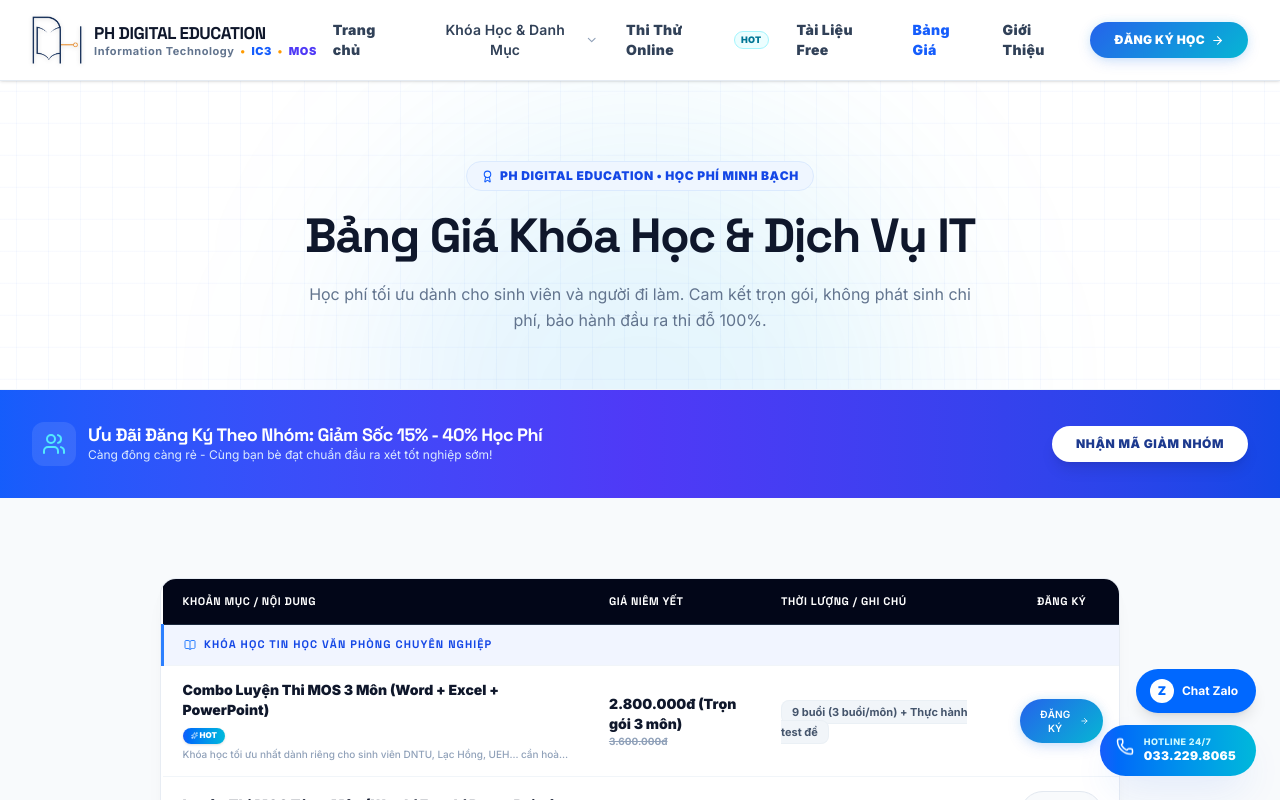
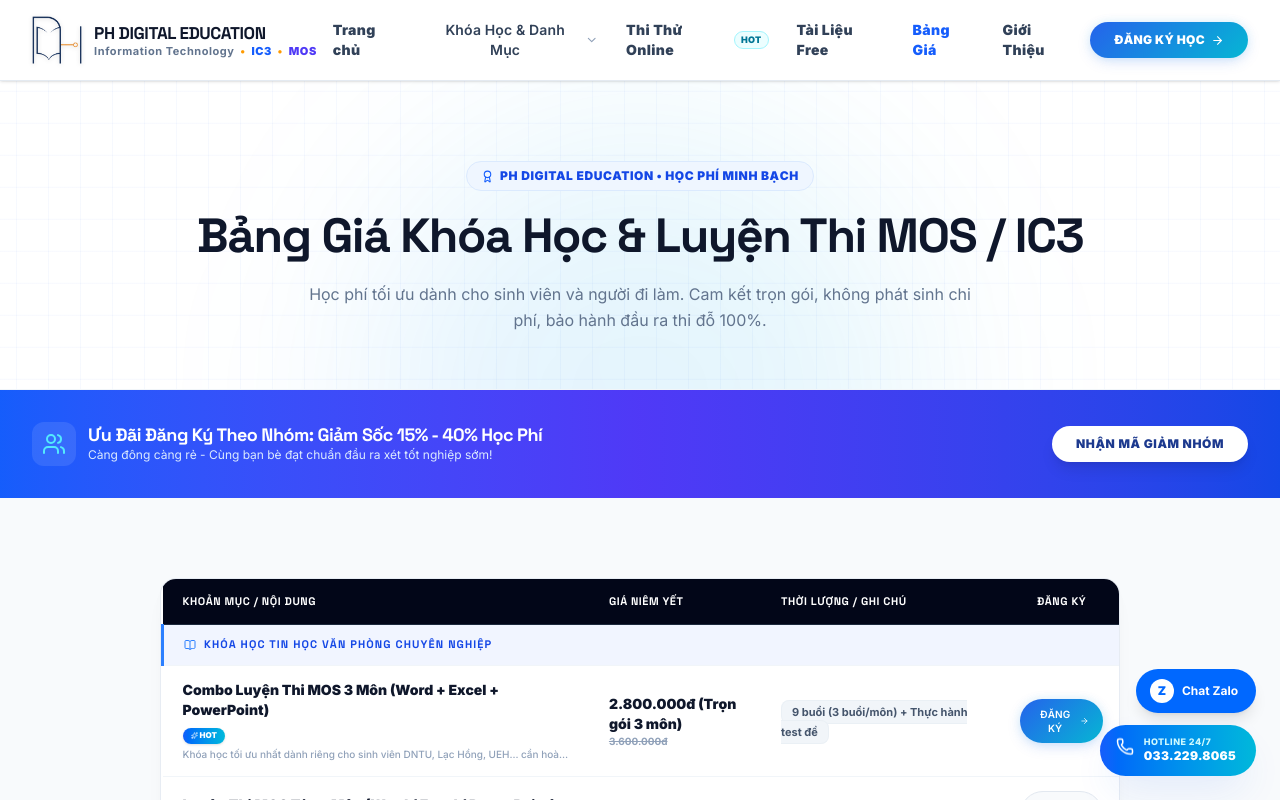
Before and after one commit to HUYJSC/tinhocjgenz, a Next.js app: page /bang-gia in a window 1280 px wide. Shown: the top 800 px of the page. Built offline with nearby package versions, Linux system fonts and the light colour scheme.

Commit message:
style: harmonize global typography with vietnamese font subsets and unified brand design tokens across all pages

```diff
--- a/app/bang-gia/page.tsx
+++ b/app/bang-gia/page.tsx
@@ -34,8 +34,8 @@ export default function PricingPage() {
             <Award size={13} className="text-blue-600" />
             PH DIGITAL EDUCATION • HỌC PHÍ MINH BẠCH
           </span>
-          <h1 className="text-3xl sm:text-5xl font-black text-slate-900 tracking-tight leading-tight">
-            Bảng Giá Khóa Học & Dịch Vụ IT
+          <h1 className="text-3xl sm:text-5xl font-black text-slate-900 tracking-tight leading-tight font-display">
+            Bảng Giá Khóa Học & Luyện Thi MOS / IC3
           </h1>
           <p className="text-slate-500 text-sm sm:text-base max-w-2xl mx-auto leading-relaxed">
             Học phí tối ưu dành cho sinh viên và người đi làm. Cam kết trọn gói, không phát sinh chi phí, bảo hành đầu ra thi đỗ 100%.
--- a/app/gioi-thieu/page.tsx
+++ b/app/gioi-thieu/page.tsx
@@ -31,7 +31,7 @@ export default function AboutPage() {
             <School size={13} className="text-blue-600" />
             PH DIGITAL EDUCATION • HỆ SINH THÁI ĐÀO TẠO CNTT
           </span>
-          <h1 className="text-4xl sm:text-5xl font-black text-slate-900 tracking-tight leading-tight">
+          <h1 className="text-4xl sm:text-5xl font-black text-slate-900 tracking-tight leading-tight font-display">
             Sứ Mệnh & Giá Trị Cốt Lõi
           </h1>
           <p className="text-slate-500 text-sm sm:text-base max-w-2xl mx-auto leading-relaxed">
--- a/app/khoa-hoc/page.tsx
+++ b/app/khoa-hoc/page.tsx
@@ -25,7 +25,7 @@ export default function CoursesPage() {
             <Award size={13} className="text-blue-600" />
             PH DIGITAL EDUCATION • HỆ THỐNG KHÓA HỌC CHUẨN QUỐC TẾ
           </span>
-          <h1 className="text-3xl sm:text-5xl font-black text-slate-900 tracking-tight leading-tight">
+          <h1 className="text-3xl sm:text-5xl font-black text-slate-900 tracking-tight leading-tight font-display">
             Chương Trình Đào Tạo & Luyện Thi Chứng Chỉ
           </h1>
           <p className="text-slate-500 text-sm sm:text-base max-w-2xl mx-auto leading-relaxed">
--- a/app/layout.tsx
+++ b/app/layout.tsx
@@ -6,16 +6,16 @@ import Footer from "@/components/Footer";
 import FloatingContact from "@/components/FloatingContact";
 import { SITE_CONFIG } from "@/data/siteConfig";
 
-// Configure premium fonts
+// Configure premium fonts with Vietnamese support
 const inter = Inter({
   variable: "--font-inter",
-  subsets: ["latin"],
+  subsets: ["latin", "vietnamese"],
   display: "swap",
 });
 
 const spaceGrotesk = Space_Grotesk({
   variable: "--font-space-grotesk",
-  subsets: ["latin"],
+  subsets: ["latin", "vietnamese"],
   display: "swap",
 });
 
--- a/app/lien-he/page.tsx
+++ b/app/lien-he/page.tsx
@@ -19,7 +19,7 @@ export default function ContactPage() {
             Liên Hệ Nhận Tư Vấn & Lịch Thi
           </h1>
           <p className="text-slate-500 text-sm sm:text-base max-w-2xl mx-auto leading-relaxed">
-            Bạn cần tư vấn chuẩn đầu ra xét tốt nghiệp đại học (DNTU, Lạc Hồng, UEH...) hay đặt lịch dịch vụ máy tính? Đội ngũ giảng viên PH Digital Education sẵn sàng hỗ trợ 24/7.
+            Bạn cần tư vấn chuẩn đầu ra xét tốt nghiệp đại học (DNTU, Lạc Hồng, UEH...) hay đăng ký thi chứng chỉ quốc tế Certiport? Đội ngũ giảng viên PH Digital Education sẵn sàng hỗ trợ 24/7.
           </p>
         </div>
       </section>
```
